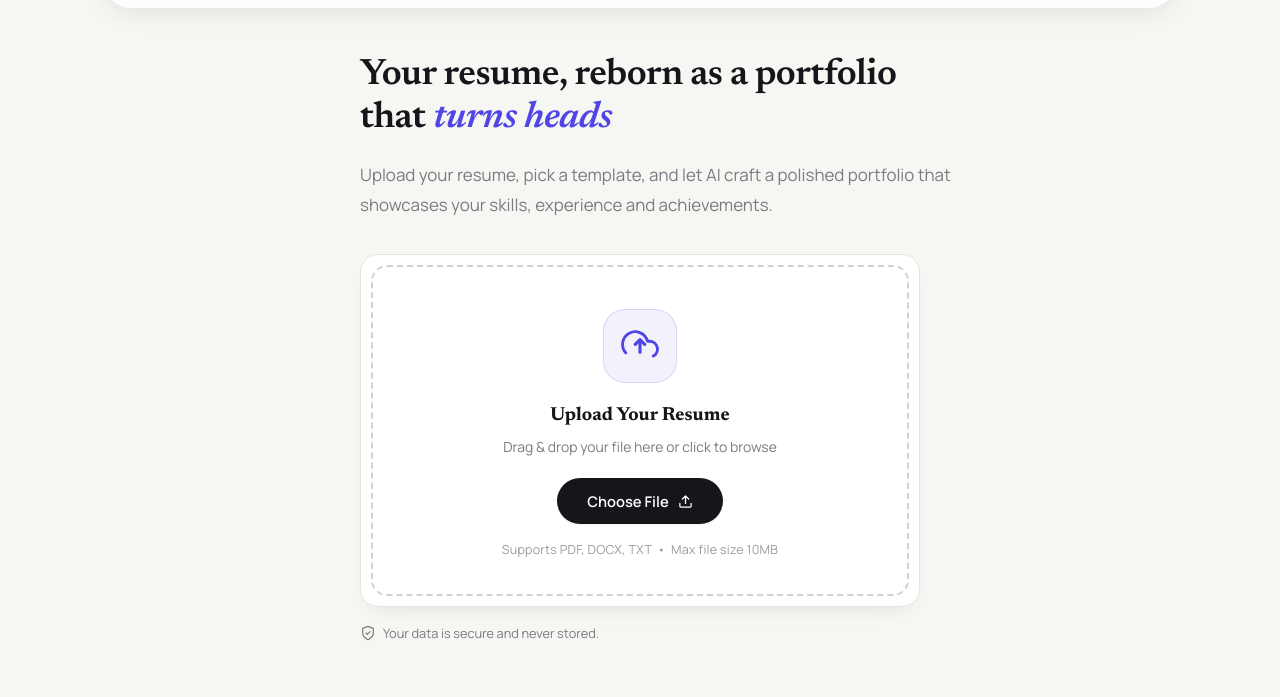
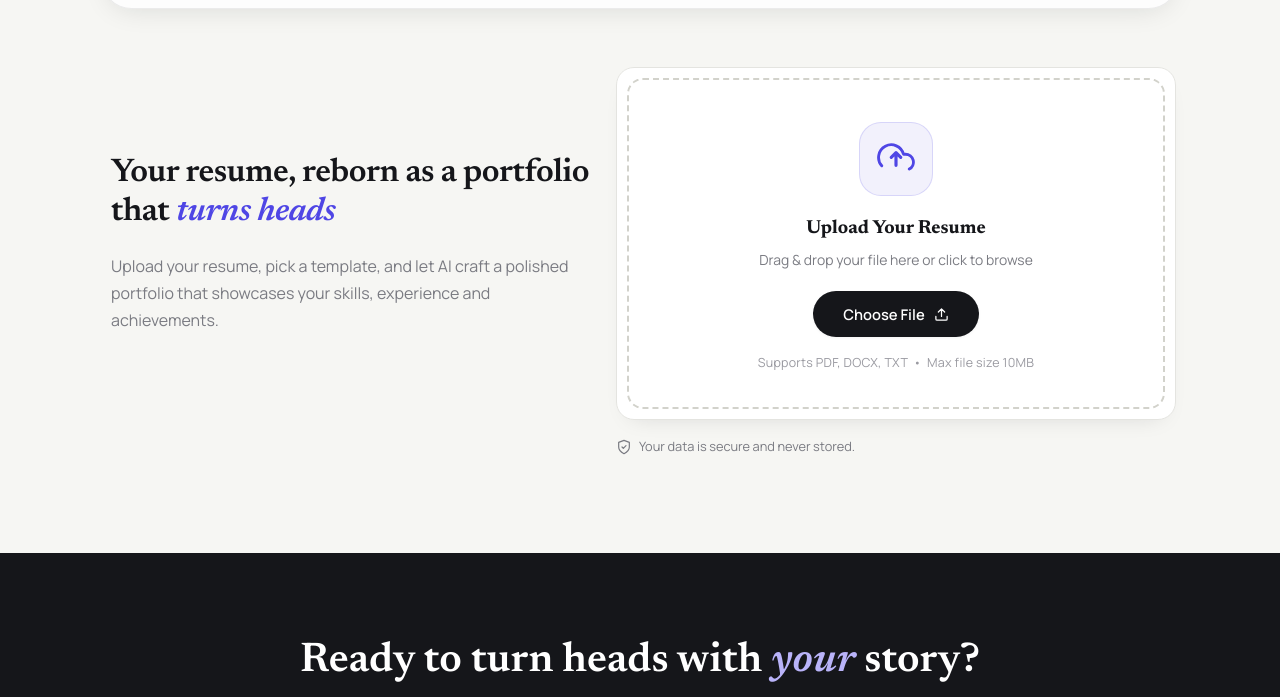
Before and after one commit to Jhalak134/Resume-Portfolio-Generator, a website: page index.html in a window 1280 px wide. Shown: the part 73-770 px from the top of the page. Drawn offline with Linux system fonts and the light colour scheme.

Commit message:
update homepage ui

```diff
--- a/index.html
+++ b/index.html
@@ -60,8 +60,8 @@
     <section class="hero" id="hero">
       <div class="container hero-inner">
 
-        <!-- Left: copy + upload -->
-        <div class="hero-text">
+        <!-- Left: copy -->
+        <div class="hero-copy">
           <h1 class="hero-heading">
             <span class="hero-line">Your resume, reborn as a portfolio</span>
             <span class="hero-line">that <span class="italic-word">turns heads</span></span>
@@ -71,7 +71,10 @@
             <span class="hero-sub-line">Upload your resume, pick a template, and let AI craft a polished portfolio that</span>
             <span class="hero-sub-line">showcases your skills, experience and achievements.</span>
           </p>
+        </div>
 
+        <!-- Right: upload -->
+        <div class="hero-upload">
           <!-- Upload card -->
           <div class="upload-card" id="upload-card">
             <div class="upload-zone" id="upload-zone" role="button" tabindex="0" aria-label="Upload your resume — drag and drop or click to browse">
@@ -176,6 +179,7 @@
       </div>
     </section>
 
+
     <!-- Final CTA -->
     <section class="final-cta" aria-label="Get started">
       <div class="container">
--- a/sitepages/style.css
+++ b/sitepages/style.css
@@ -220,10 +220,9 @@ ul[role="list"] { list-style: none; }
 ═══════════════════════════════════════════════════════════ */
 .hero {
   position: relative;
-  min-height: calc(100vh - 100px);
   display: flex;
-  align-items: center;
-  padding-block: 28px 96px;
+  align-items: flex-start;
+  padding-block: 40px 96px;
   overflow: hidden;
   background: var(--paper);
 }
@@ -231,20 +230,26 @@ ul[role="list"] { list-style: none; }
 .hero-inner {
   position: relative;
   z-index: 1;
-  display: flex;
-  justify-content: center;
+  display: grid;
+  grid-template-columns: minmax(480px, 480px) 1fr;
   align-items: center;
+  gap: 32px;
   width: 100%;
 }
 
-.hero-text {
-  max-width: 560px;
+.hero-copy {
+  max-width: 480px;
   width: 100%;
   text-align: left;
+  margin-left: 37px;
+}
+
+.hero-upload {
+  width: 100%;
+  max-width: 560px;
   margin-inline: auto;
+  text-align: left;
 }
-.hero-text .upload-card { max-width: 560px; }
-.hero-text .post-upload-panel { text-align: left; }
 
 /* Badge */
 .hero-badge {
@@ -277,9 +282,9 @@ ul[role="list"] { list-style: none; }
 /* Headline */
 .hero-heading {
   font-family: var(--font-display);
-  font-size: clamp(1.5rem, 2.9vw, 2.3rem);
+  font-size: clamp(1.6rem, 2.6vw, 2.05rem);
   font-weight: 600;
-  line-height: 1.16;
+  line-height: 1.18;
   letter-spacing: -0.015em;
   color: var(--ink);
   margin-bottom: 20px;
@@ -287,14 +292,12 @@ ul[role="list"] { list-style: none; }
 }
 .hero-heading .hero-line {
   display: block;
-  white-space: nowrap;
 }
 .hero-heading .italic-word {
   font-style: italic;
   font-weight: 600;
   color: var(--indigo);
   position: relative;
-  white-space: nowrap;
 }
 .highlight {
   color: var(--indigo);
@@ -307,15 +310,14 @@ ul[role="list"] { list-style: none; }
 /* Sub copy */
 .hero-sub {
   color: var(--muted);
-  font-size: 1.06rem;
-  max-width: 640px;
-  line-height: 1.75;
+  font-size: 1rem;
+  max-width: 460px;
+  line-height: 1.7;
   margin-bottom: 34px;
   animation: riseIn .7s .2s cubic-bezier(.22,1,.36,1) both;
 }
 .hero-sub .hero-sub-line {
-  display: block;
-  white-space: nowrap;
+  display: inline;
 }
 
 /* ── Upload Card ── */
@@ -1391,10 +1393,9 @@ ul[role="list"] { list-style: none; }
    RESPONSIVE
 ═══════════════════════════════════════════════════════════ */
 @media (max-width: 1000px) {
-  .hero-inner { grid-template-columns: 1fr; gap: 64px; }
-  .hero-showcase { max-width: 460px; margin-inline: auto; width: 100%; }
-  .sc-chip-1 { right: -10px; }
-  .sc-chip-2 { left: -10px; }
+  .hero-inner { grid-template-columns: 1fr; gap: 40px; }
+  .hero-copy { max-width: 560px; margin-inline: auto; text-align: center; }
+  .hero-upload { max-width: 460px; margin-inline: auto; }
   .features-container { grid-template-columns: 1fr 1fr; }
 }
 
@@ -1422,8 +1423,6 @@ ul[role="list"] { list-style: none; }
 
 @media (max-width: 460px) {
   .hero-heading { font-size: 1.5rem; }
-  .hero-heading .hero-line,
-  .hero-sub .hero-sub-line { white-space: normal; }
   .templates-grid { grid-template-columns: 1fr; }
   .templates-teaser .templates-grid { grid-template-columns: 1fr; }
   .sc-grid { grid-template-columns: 1fr; }
```
